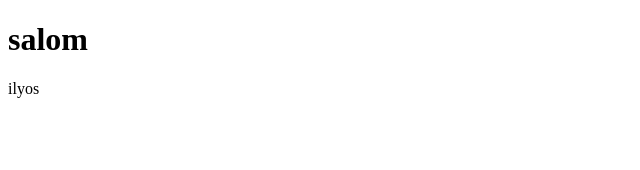
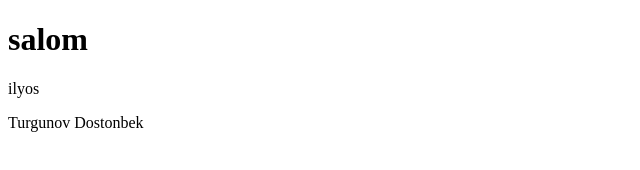
Before and after one commit to bekicom/algoritmg9uchun, a plain HTML site: page index.html in a window 1280 px wide. Shown: the whole page, without its empty margins (0-640 px from the left). Drawn offline with Linux system fonts and the light colour scheme.

Commit message:
add ismim

```diff
--- a/index.html
+++ b/index.html
@@ -13,5 +13,7 @@
 
 
     <p>ilyos</p>
+    <p>Turgunov Dostonbek</p>
+
 </body>
 </html
```
